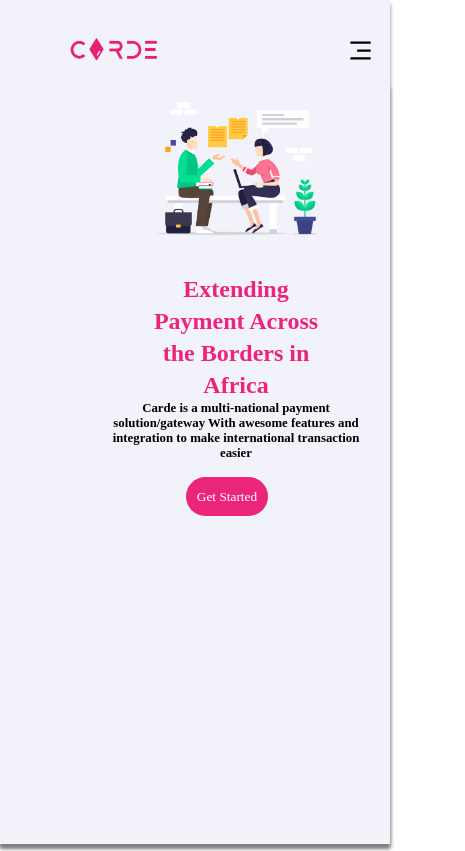
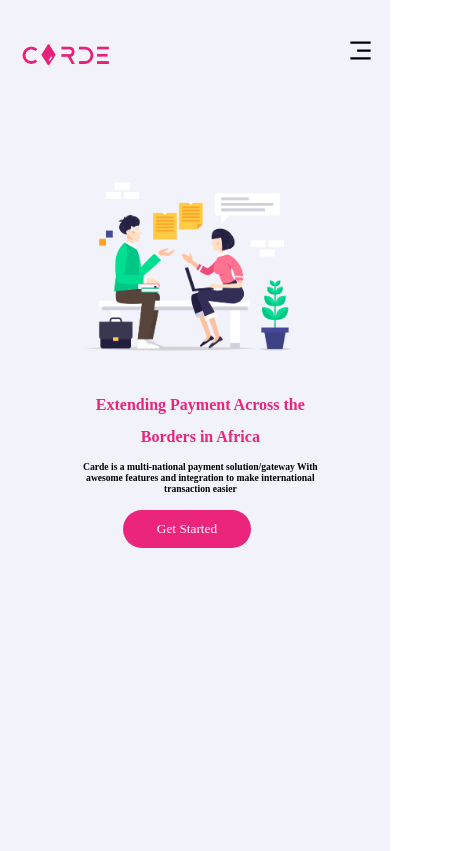
Before and after one commit to cardepay/frontend, a React (Vite) app: page / in a window 390 px wide. Shown: the top 851 px of the page, 465 px wide, since content can reach past the window. Built offline with nearby package versions, Linux system fonts and the light colour scheme.

Commit message:
frontend responsiveness begins, header done but omorr

```diff
--- a/src/App.css
+++ b/src/App.css
@@ -4,6 +4,7 @@
     margin: 0;
     scroll-behavior: smooth;
     font-family: 'poppins';
+    max-width: 100%;
 }
 body{
     color: var(--color-main);
--- a/src/components/navbar/nav.css
+++ b/src/components/navbar/nav.css
@@ -99,3 +99,10 @@
             margin-bottom: 0.1rem;
     }
 }
+@media screen and (max-width:650px) {
+    .nav__logo img{
+        margin-top: 1rem !important;
+        margin: 0;
+    }
+
+}
--- a/src/container/footer/footer.css
+++ b/src/container/footer/footer.css
@@ -40,3 +40,14 @@
 .links__About h5, .links__Company h5 ,.links__Support h5{
     margin-bottom: 0.2rem;
 }
+@media screen and (max-width:1050px) {
+
+}
+@media screen and (max-width:650px) {
+    .footer{
+        padding: 1rem;
+    }
+    .footer .subscribe{
+        display: none;
+    }
+}
--- a/src/container/header/header.css
+++ b/src/container/header/header.css
@@ -56,36 +56,41 @@
     .headerText {
 
     }
-@media screen and (max-width: 650px) {
+@media screen and (max-width: 840px) {
     .header{
         border-radius: 0;
-        max-width: 100vw;
     }
     .content{
        flex-direction: column-reverse;
        justify-content: center;
+       align-items: center;
+
     }
     .headerText{
-       width: 100%;
        align-items: center;
        justify-content: center;
        text-align: center;
        margin-top: 2rem;
+       width: 80%;
+
 
     }
     .headerText h1{
         text-align: center;
         font-size: 1.5rem;
-        width: 80%;
-        padding-right: 2rem;
-        padding-left: 2rem;
+        width: 100%;
         line-height: 2rem;
     }
     .headerText p{
         font-size: 0.8rem;
+        width: 22rem;
+        margin-top: 0.5rem;
     }
     .headerText button{
         align-self: center;
+        margin-left: 2rem;
+        padding: 4rem;
+        width: 8rem;
     }
     .headerImage{
         margin-top: 1rem;
@@ -97,6 +102,40 @@
     }
 }
 }
-@media screen and (max-width:1050px) {
-
+@media screen and (max-width: 550px){
+    .header{
+        height: 50vh ;
+    }
+    .content{
+        margin-left: -8px;
+        margin-top: 5rem;
+    }
+    .headerText{
+        width: 90%;
+        padding: 0;
+    }
+    .headerText h1{
+        text-align: center;
+        font-size: 1rem;
+        margin-left: 50px;
+        width: 70%;
+        line-height: 2rem;
+    }
+    .headerText p{
+        font-size: 0.6rem;
+        width: 70%;
+        margin-left: 40px;
+        margin-top: 0.5rem;
+    }
+    .headerText button{
+       margin-left: 3rem;
+    }
 }
+@media screen and (max-width: 390px){
+    .header{
+        max-height: 2%;
+    }
+    .headerText p{
+        margin-left: 50px;
+    }
+}
--- a/src/container/services/services.css
+++ b/src/container/services/services.css
@@ -49,14 +49,19 @@
     font-weight: 600;
 }
 @media screen and (max-width:1050px) {
-
+    .services{
+        padding-left: 1rem;
+        padding-right: 1rem;
+        margin-left: 10%;
+        width: 80%;
+    }
 }
 @media screen and (max-width: 650px){
     .services{
         width: 100%;
         margin: 0;
         margin-top: 3rem;
-        padding: 1rem;
+        padding: 6%;
         padding-top: 2rem;
         border-radius: 0;
         box-shadow: none;
```
